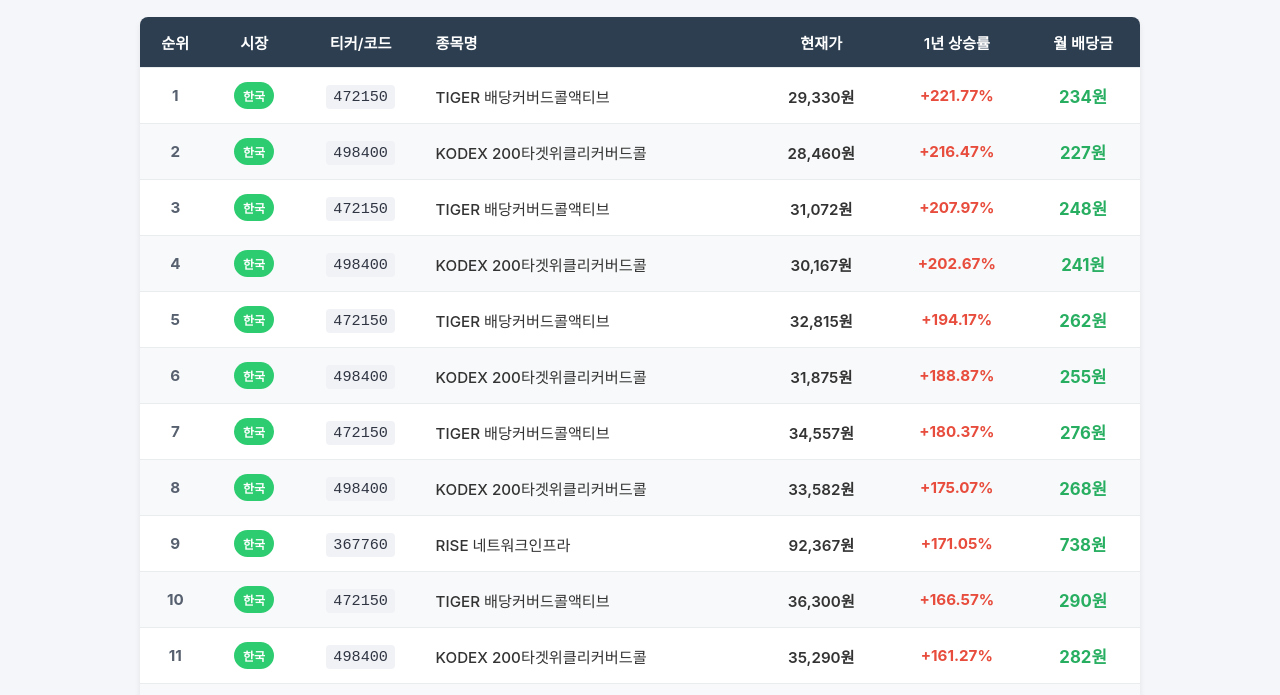
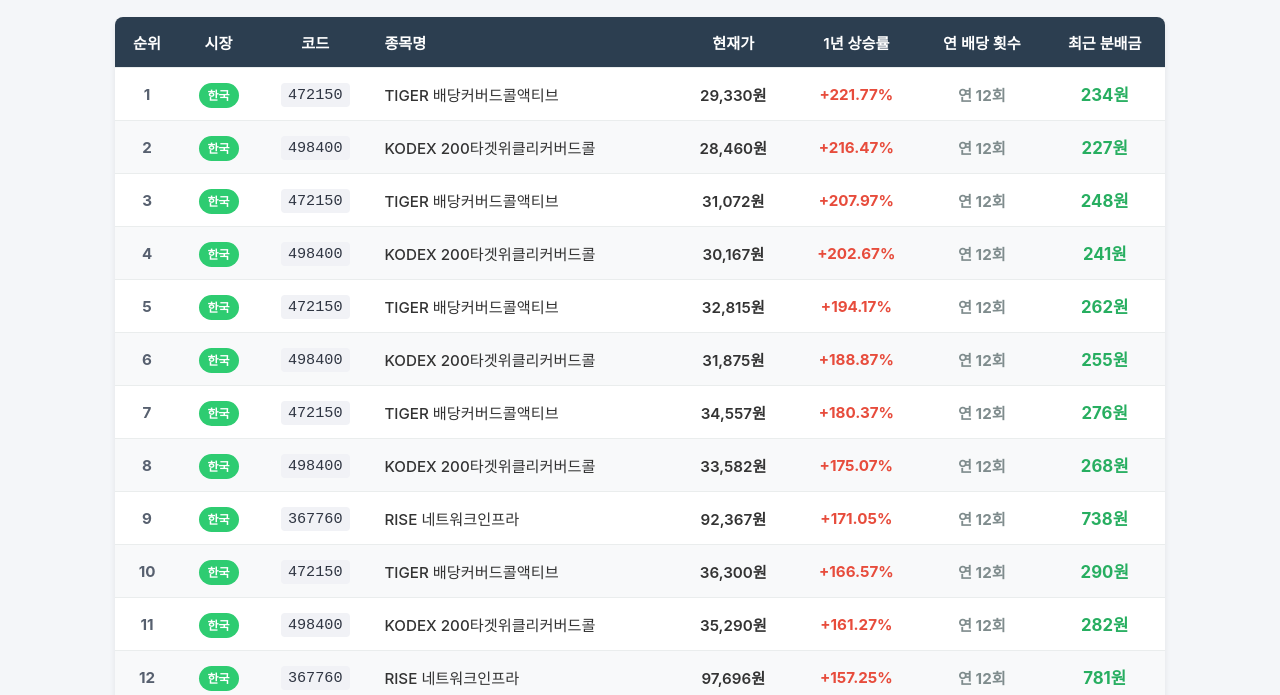
Before and after one commit to eric-cho7618/eric, a plain HTML site: page index.html in a window 1280 px wide. Shown: the part 85-780 px from the top of the page. Drawn offline with Linux system fonts and the light colour scheme.

Commit message:
Update index.html

```diff
--- a/index.html
+++ b/index.html
@@ -5,19 +5,18 @@
     <meta name="viewport" content="width=device-width, initial-scale=1.0, maximum-scale=1.0, user-scalable=no">
     <title>월간 고배당률 TOP 리스트</title>
     <style>
-        body { font-family: -apple-system, BlinkMacSystemFont, 'Malgun Gothic', sans-serif; max-width: 1000px; margin: 20px auto; padding: 0 15px; background-color: #f4f6f9; color: #333; }
+        body { font-family: -apple-system, BlinkMacSystemFont, 'Malgun Gothic', sans-serif; max-width: 1050px; margin: 20px auto; padding: 0 15px; background-color: #f4f6f9; color: #333; }
         h1 { color: #1e272e; text-align: center; font-size: 1.6rem; margin-bottom: 5px; font-weight: 800; }
         .update-time { text-align: center; color: #7f8c8d; font-size: 0.85rem; margin-bottom: 20px; }
 
         .table-container { width: 100%; overflow-x: auto; -webkit-overflow-scrolling: touch; border-radius: 8px; box-shadow: 0 4px 6px rgba(0,0,0,0.08); background: white; margin-bottom: 30px; }
-        table { width: 100%; border-collapse: collapse; min-width: 750px; }
+        table { width: 100%; border-collapse: collapse; min-width: 850px; }
         th, td { padding: 14px 12px; text-align: center; border-bottom: 1px solid #eaeded; font-size: 0.95rem; white-space: nowrap; }
         th { background-color: #2c3e50; color: white; font-weight: 600; position: sticky; top: 0; }
         tr:nth-child(even) { background-color: #f8f9fa; }
         tr:hover { background-color: #edf2f7; }
 
-        .badge { padding: 5px 9px; border-radius: 20px; font-size: 0.75rem; font-weight: bold; color: white; display: inline-block; }
-        .badge-kr { background-color: #2ecc71; }
+        .badge-kr { background-color: #2ecc71; padding: 5px 9px; border-radius: 20px; font-size: 0.75rem; font-weight: bold; color: white; }
         .ticker-box { background: #f1f2f6; padding: 3px 7px; border-radius: 4px; font-family: monospace; color: #2f3542; }
     </style>
 </head>
@@ -32,15 +31,16 @@
                 <tr>
                     <th>순위</th>
                     <th>시장</th>
-                    <th>티커/코드</th>
+                    <th>코드</th>
                     <th style="text-align: left; min-width: 220px;">종목명</th>
                     <th>현재가</th>
                     <th>1년 상승률</th>
-                    <th>월 배당금</th>
+                    <th>연 배당 횟수</th>
+                    <th>최근 분배금</th>
                 </tr>
             </thead>
             <tbody id="dividend-table">
-                <tr><td colspan="7">데이터를 동기화하는 중입니다...</td></tr>
+                <tr><td colspan="8">실시간 실제 공시 데이터를 동기화 중입니다...</td></tr>
             </tbody>
         </table>
     </div>
@@ -59,18 +59,19 @@
 
                     const row = `<tr>
                         <td style="font-weight: bold; color: #57606f;">${index + 1}</td>
-                        <td><span class="badge badge-kr">한국</span></td>
+                        <td><span class="badge-kr">한국</span></td>
                         <td><span class="ticker-box">${item.ticker}</span></td>
                         <td style="text-align: left; white-space: normal; word-break: break-all; font-weight: 500;">${item.name}</td>
                         <td style="font-weight: 600;">${item.price}</td>
                         <td style="${returnColor}">${returnVal}</td>
+                        <td style="color: #7f8c8d; font-weight: bold;">${item.pay_times || '연 12회'}</td>
                         <td style="color: #27ae60; font-weight: bold; font-size: 1.05rem;">${item.dividend}</td>
                     </tr>`;
                     tbody.innerHTML += row;
                 });
             })
             .catch(err => {
-                document.getElementById('dividend-table').innerHTML = `<tr><td colspan="7">데이터 로드 실패</td></tr>`;
+                document.getElementById('dividend-table').innerHTML = `<tr><td colspan="8">데이터 로드 실패</td></tr>`;
             });
     </script>
 </body>
```
